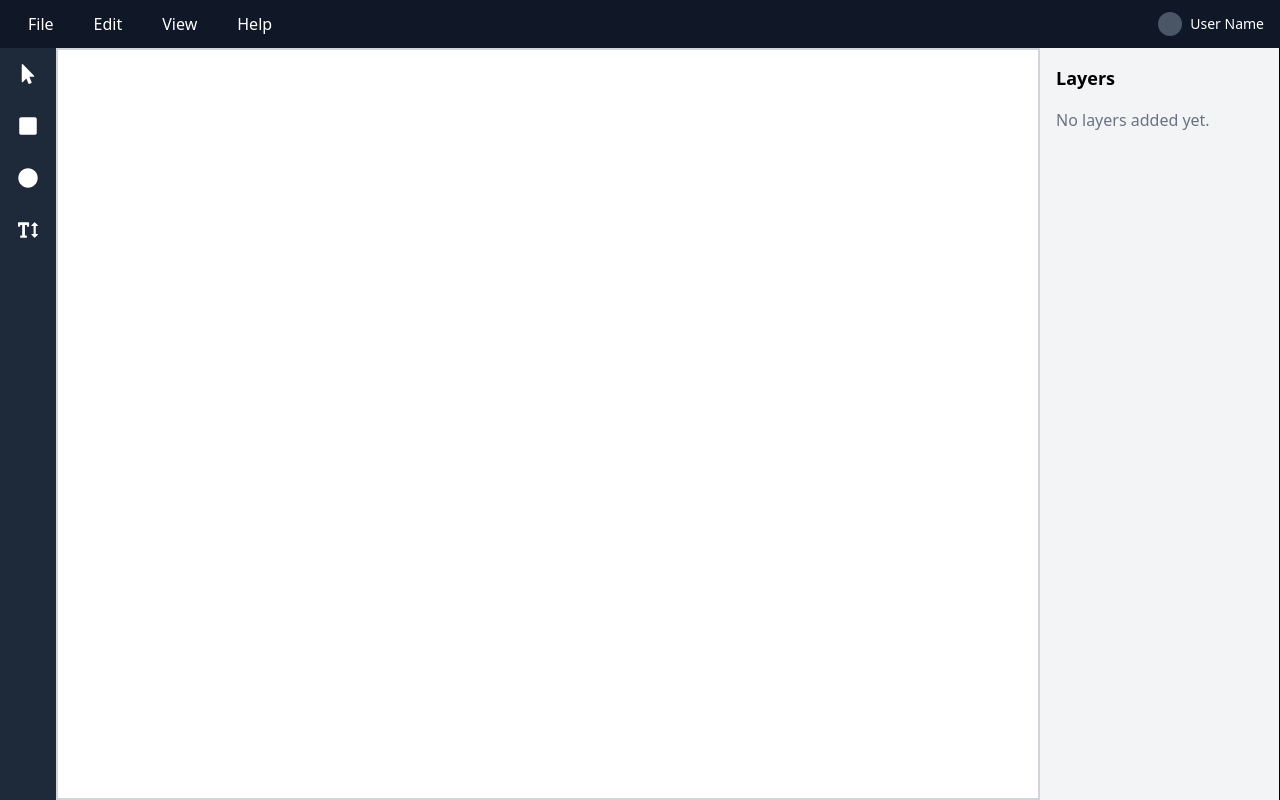
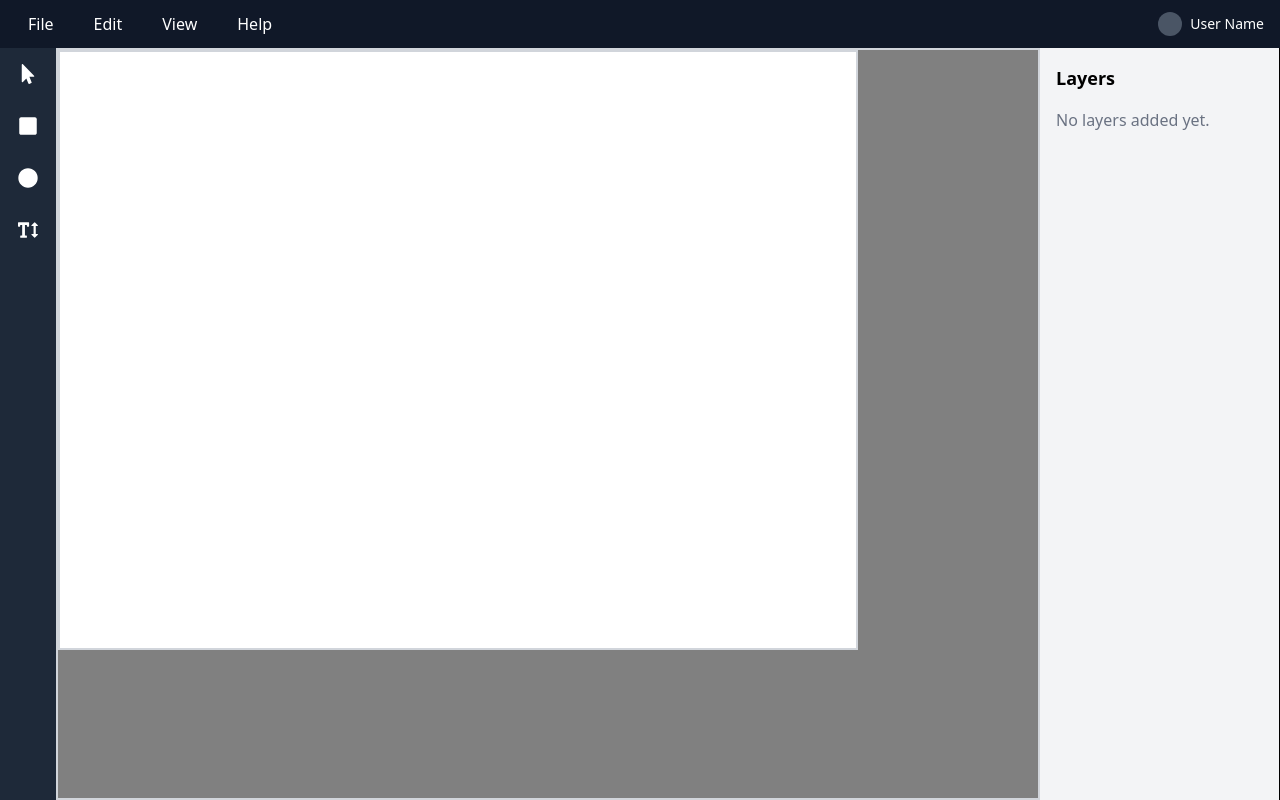
Before and after one commit to vsumavane/Design-Css-Code, a React (Vite) app in the folder frontend/: page /editor in a window 1280 px wide. Built offline with nearby package versions, Linux system fonts and the light colour scheme.

Commit message:
implemented artboard scroll [pending issues]

```diff
--- a/frontend/src/components/Artboard.jsx
+++ b/frontend/src/components/Artboard.jsx
@@ -13,7 +13,13 @@ const Artboard = () => {
   const [currentRect, setCurrentRect] = useState(null);
   const [currentCircle, setCurrentCircle] = useState(null);
   const [isShiftPressed, setIsShiftPressed] = useState(false);
-
+  // Canvas size state
+  const [canvasSize, setCanvasSize] = useState({
+    width: 800,
+    height: 600,
+    scale: 1,
+  });
+  const canvasRef = useRef(null);
   const artboardRef = useRef(null);
 
   // Add event listeners for keyboard
@@ -37,16 +43,11 @@ const Artboard = () => {
 
   // Add New Element
   const handleMouseDown = (e) => {
-    if (selectedTool === 'rectangle') {
-      const rect = artboardRef.current.getBoundingClientRect();
-      const startX = e.clientX - rect.left;
-      const startY = e.clientY - rect.top;
-      setStartPos({ x: startX, y: startY });
-      setIsDrawing(true);
-    } else if (selectedTool === 'circle') {
-      const circle = artboardRef.current.getBoundingClientRect();
-      const startX = e.clientX - circle.left;
-      const startY = e.clientY - circle.top;
+    if (selectedTool === 'rectangle' || selectedTool === 'circle') {
+      const rect = canvasRef.current.getBoundingClientRect();
+      // Calculate starting position accounting for scale
+      const startX = (e.clientX - rect.left) / canvasSize.scale;
+      const startY = (e.clientY - rect.top) / canvasSize.scale;
       setStartPos({ x: startX, y: startY });
       setIsDrawing(true);
     }
@@ -56,12 +57,13 @@ const Artboard = () => {
   const handleMouseMove = (e) => {
     if (!isDrawing) return;
 
-    const shape = artboardRef.current.getBoundingClientRect();
-    const endX = e.clientX - shape.left;
-    const endY = e.clientY - shape.top;
+    const rect = canvasRef.current.getBoundingClientRect();
+    // Calculate current position accounting for scale
+    const currentX = (e.clientX - rect.left) / canvasSize.scale;
+    const currentY = (e.clientY - rect.top) / canvasSize.scale;
 
-    let width = Math.abs(endX - startPos.x);
-    let height = Math.abs(endY - startPos.y);
+    let width = Math.abs(currentX - startPos.x);
+    let height = Math.abs(currentY - startPos.y);
 
     // Make square/circle when shift is pressed
     if (isShiftPressed) {
@@ -70,10 +72,11 @@ const Artboard = () => {
       height = size;
     }
 
+    // Calculate the top-left corner of the shape
+    const newX = currentX >= startPos.x ? startPos.x : startPos.x - width;
+    const newY = currentY >= startPos.y ? startPos.y : startPos.y - height;
+
     if (selectedTool === 'rectangle') {
-      const newX = endX >= startPos.x ? startPos.x : startPos.x - width;
-      const newY = endY >= startPos.y ? startPos.y : startPos.y - height;
-
       setCurrentRect({
         x: newX,
         y: newY,
@@ -81,9 +84,6 @@ const Artboard = () => {
         height,
       });
     } else if (selectedTool === 'circle') {
-      const newX = endX >= startPos.x ? startPos.x : startPos.x - width;
-      const newY = endY >= startPos.y ? startPos.y : startPos.y - height;
-
       setCurrentCircle({
         x: newX,
         y: newY,
@@ -125,6 +125,42 @@ const Artboard = () => {
     setIsDrawing(false);
   };
 
+  // Handle zoom functionality with scroll wheel
+  const handleOnScroll = (e) => {
+    // Check if Cmd key (Mac) or Ctrl key is pressed
+    if (e.metaKey || e.ctrlKey) {
+      e.preventDefault(); // Prevent default scrolling behavior
+
+      const delta = e.deltaY;
+
+      // Calculate new scale (zoom in when scrolling up, zoom out when scrolling down)
+      let newScale = canvasSize.scale;
+      if (delta < 0) {
+        // Zoom in (scroll up)
+        newScale = Math.min(canvasSize.scale * 1.1, 5); // Limit max zoom to 5x
+      } else {
+        // Zoom out (scroll down)
+        newScale = Math.max(canvasSize.scale * 0.9, 0.1); // Limit min zoom to 0.1x
+      }
+
+      setCanvasSize({
+        ...canvasSize,
+        scale: newScale,
+      });
+    }
+  };
+
+  // Add wheel event listener
+  useEffect(() => {
+    const artboard = artboardRef.current;
+    if (artboard) {
+      artboard.addEventListener('wheel', handleOnScroll, { passive: false });
+      return () => {
+        artboard.removeEventListener('wheel', handleOnScroll);
+      };
+    }
+  }, [canvasSize.scale]);
+
   return (
     <div
       ref={artboardRef}
@@ -133,10 +169,23 @@ const Artboard = () => {
         height: '100%',
         border: '2px solid #d1d5db',
         position: 'relative',
+        backgroundColor: 'gray',
+        cursor: selectedTool === 'rectangle' || selectedTool === 'circle' ? 'crosshair' : 'default',
+        overflow: 'scroll',
+      }}
+    >
+      <div
+        ref={canvasRef}
+        style={{
+          position: 'absolute',
+          width: canvasSize.width,
+          height: canvasSize.height,
+          border: '2px solid #d1d5db',
           backgroundColor: 'white',
-        cursor: selectedTool === 'rectangle' || selectedTool === 'circle' ? 'crosshair' : 'default',
-        overflow: 'hidden',
+          scrollBehavior: 'smooth',
+          scale: canvasSize.scale,
         }}
+        onScroll={handleOnScroll}
         onMouseDown={handleMouseDown}
         onMouseMove={handleMouseMove}
         onMouseUp={handleMouseUp}
@@ -187,6 +236,7 @@ const Artboard = () => {
           />
         )}
       </div>
+    </div>
   );
 };
 
```
Lines whose indentation alone changed are shown as unchanged.
